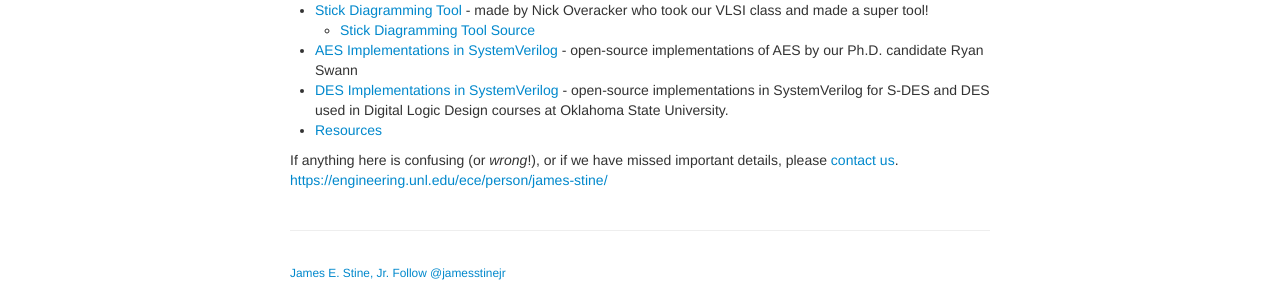
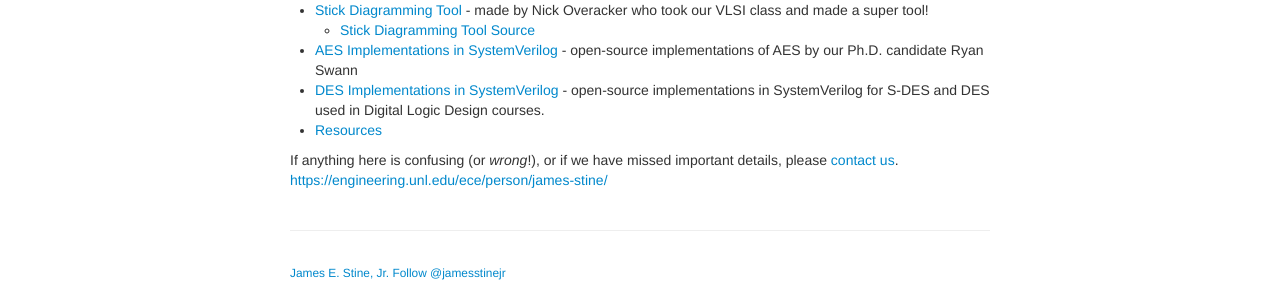
Before and after one commit to stineje/stineje.github.io, a Jekyll site: the page built from index.md, in a window 1280 px wide. Shown: the part 1192-1482 px from the top of the page. Built offline with Jekyll 4.4.1, drawn with Linux system fonts in a browser that asks for light colours; comment, search, counter and statistics services are not loaded.

Commit message:
update some links

```diff
--- a/index.md
+++ b/index.md
@@ -59,7 +59,7 @@ with this process.
 - [Stick Diagramming Tool](https://stixu.io/) - made by Nick Overacker who took our VLSI class and made a super tool!
   * [Stick Diagramming Tool Source](https://github.com/NickOveracker/StickDiagrammer)
 - [AES Implementations in SystemVerilog](https://github.com/Open-Source-Hardware-Initiative/AES) - open-source implementations of AES by our Ph.D. candidate Ryan Swann
-- [DES Implementations in SystemVerilog](https://github.com/stineje/DES) - open-source implementations in SystemVerilog for S-DES and DES used in Digital Logic Design courses at Oklahoma State University.
+- [DES Implementations in SystemVerilog](https://github.com/stineje/DES) - open-source implementations in SystemVerilog for S-DES and DES used in Digital Logic Design courses.
 - [Resources](pages/resources.html)
 
 If anything here is confusing (or _wrong_!), or if we have missed
```
Also changed, not shown: pages/resources.md (+1 -1 lines).
